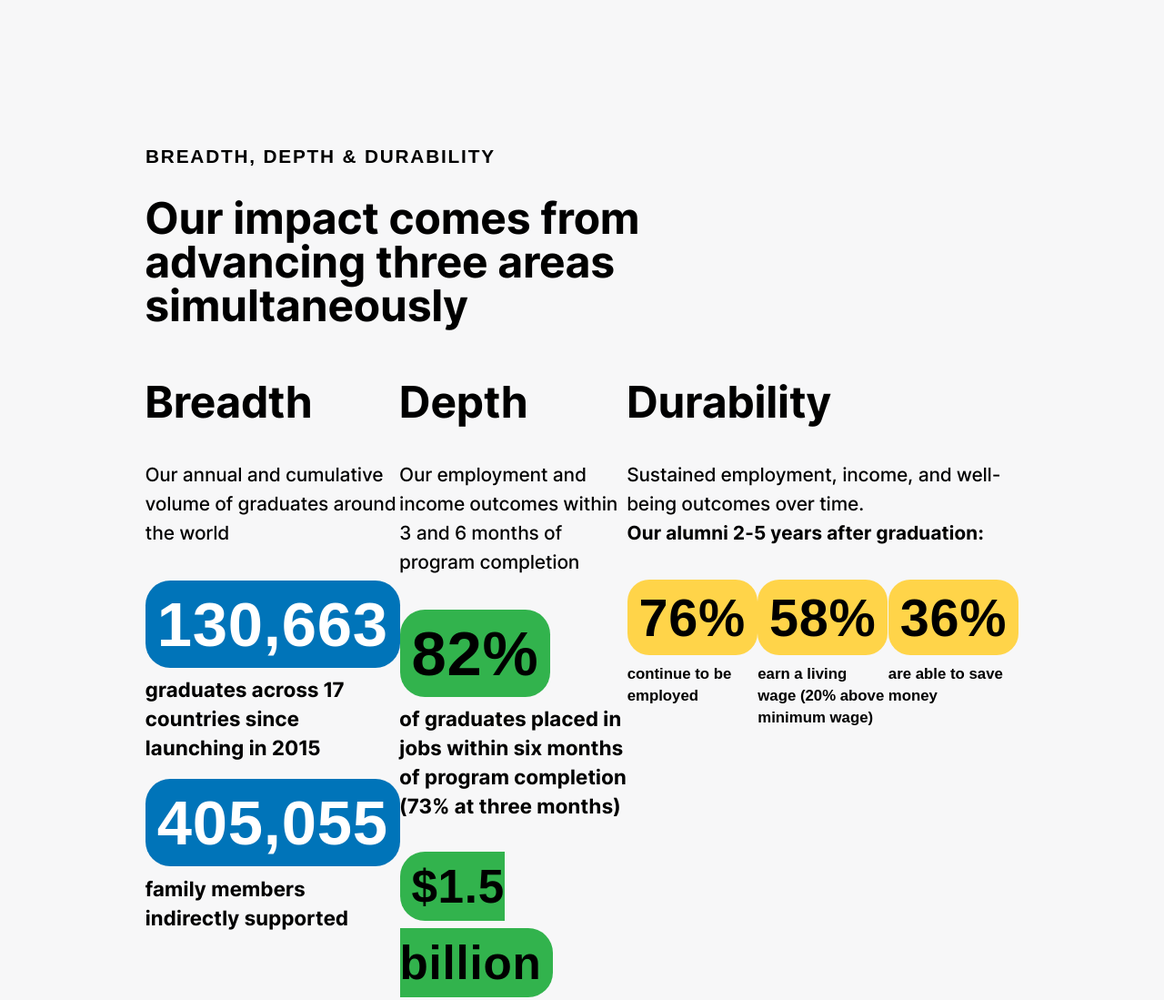
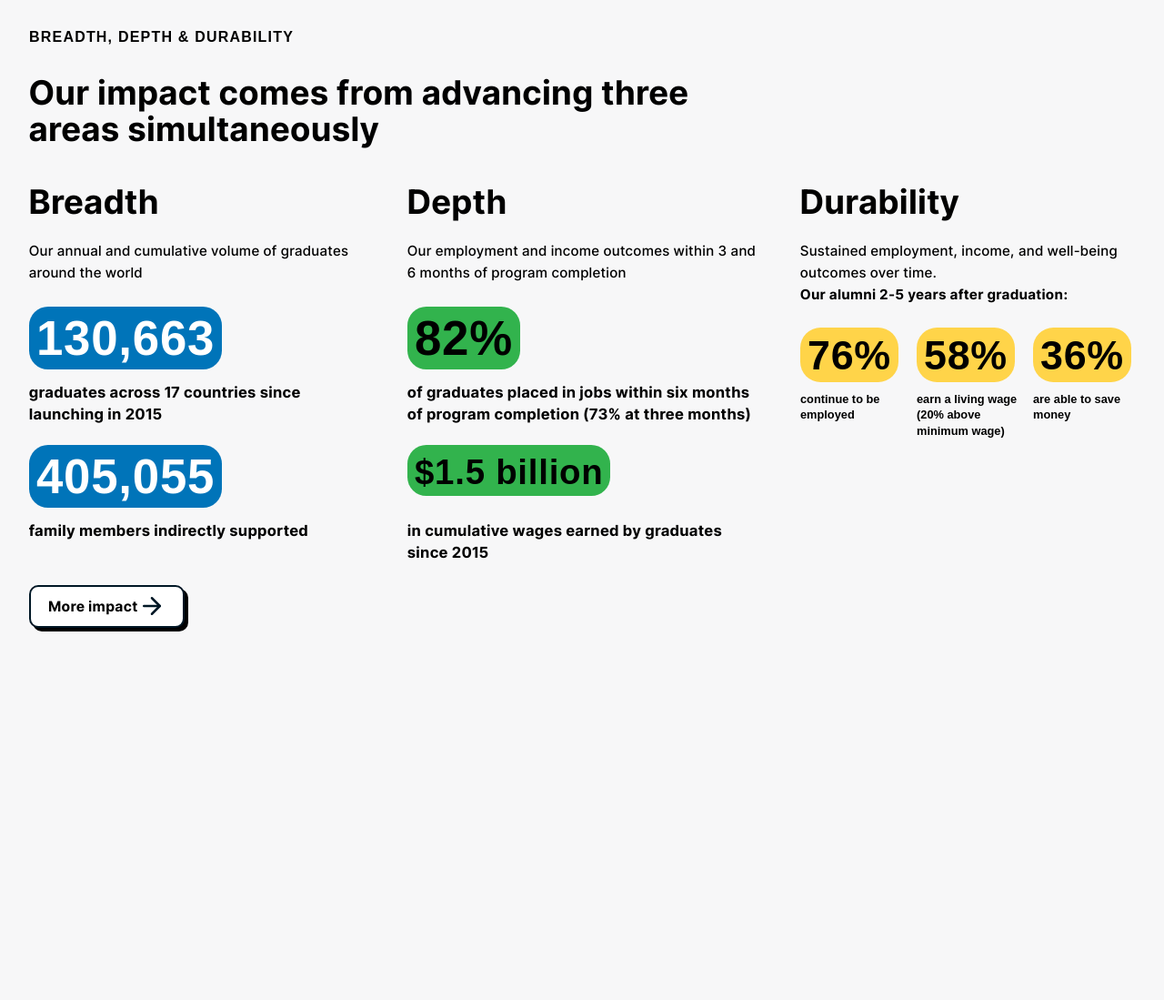
Before and after one commit to Babygungle/JSD9-CSS-1HW, a plain HTML site: page index.html in a window 1280 px wide. Shown: the top 1099 px of the page at 91% size. After the commit the page ends 800 px from the top, so only its background shows below. Drawn offline with Linux system fonts and the light colour scheme; a web font is replaced by a local one.

Commit message:
feat(file): Adjust font size and lay out

```diff
--- a/index.html
+++ b/index.html
@@ -85,7 +85,8 @@
       </div>
       <a
         href="https://www.generation.org/impact/"
-        class="button"
+        id="button"
+        class="button a.button--white"
       >
         More impact
         <svg
--- a/styles.css
+++ b/styles.css
@@ -1,5 +1,4 @@
 @import url('https://fonts.googleapis.com/css2?family=IBM+Plex+Sans+Thai:wght@100;200;300;400;500;600;700&family=Inter+Tight:ital,wght@0,100..900;1,100..900&family=Inter:ital,opsz,wght@0,14..32,100..900;1,14..32,100..900&display=swap');
-
 
 body {
   font-family: "Inter Tight", serif;
@@ -7,77 +6,79 @@ body {
   font-weight: 450;
   font-style:normal;
   letter-spacing:0.2mm;
-  margin: 10rem;
+  margin: 2rem;
   background-color: #f7f7f8;
 }
 
 h2 {
-  font-size: 1.3rem;
+  font-size: 1rem;
   font-weight: 550;
-  letter-spacing: 1.8px;
+  letter-spacing: 1.2px;
   text-transform: uppercase;
   font-family: sans-serif;
 }
 
 h3 {
-  font-size: 3rem;
-  line-height: 3rem;
+  font-size: 2.3rem;
+  line-height: 2.5rem;
   letter-spacing: 1.3px;
   font-weight: 660;
 }
 
 .opening-message{
-  margin-right: 40%;
+  margin-right: 39%;
   margin-top: 2rem;
 }
 .stat-box-line-height {
-  margin-top: 0.6rem;
-  margin-bottom: 2.5rem;
+  margin-top: 0.2rem;
+  margin-bottom: 1.4rem;
 }
 
 p {
-  font-size: 1.3rem;
-  line-height: 2rem;
+  font-size: 0.95rem;
+  line-height: 1.5rem;
+  margin-bottom: 0.4rem;
 }
 
 
 span {
-  padding: 0.6rem 0.8rem;
+  padding: 0.3rem 0.5rem;
   font-weight: 700;
-  border-radius: 1.7rem;
+  border-radius: 1.3rem;
   font-family: sans-serif;
 }
 
 .caption {
   font-weight: bold;
-  line-height: 2rem;
+  line-height: 1.5rem;
   margin-top: 1rem;
-  font-size: 1.4rem;
+  margin-bottom: 1.5rem;
+  font-size: 1.04rem;
 }
 
 .caption-small{
   font-weight: 550;
-  font-size: 1.05rem;
+  font-size: 0.8rem;
   text-align: left;
-  line-height: 1.5rem;
+  line-height: 1.1rem;
   font-family: sans-serif;
   letter-spacing: 0px;
 }
 
 .stat-small-box-radius {
-  border-radius: 1.5rem;
+  border-radius: 1.4rem;
 }
 
 a.button {
   text-decoration: none;
-  font-size: 1.3rem;
+  font-size: 0.98rem;
   font-weight: 700;
   color: #000;
-  padding: 1rem 2.1rem;
+  padding: 0.4rem 1.2rem;
   background-color: #fff;
-  border: 3.5px solid #001725;
-  filter: drop-shadow(5px 5px 0px #000);
-  border-radius: 15px;
+  border: 2px solid #001725;
+  filter: drop-shadow(4px 4px 0px #000);
+  border-radius: 10px;
   display: inline-flex;
   align-items: center;
 }
@@ -105,15 +106,18 @@ a:hover {
 
 
 .stat-box {
-  font-size: 4.3rem;
+  font-size: 3.3rem;
 }
 .stat-font-small{
-  font-size: 3.2rem;
+  font-size: 2.4rem;
+  padding-top: 0.5rem;
+  position: relative;
+  top: -10px;;
 }
 
 .stat-box-small {
   text-align: left;
-  max-width: 155px;
+  max-width: 130px;
 }
 
 .flex-container {
@@ -128,19 +132,19 @@ a:hover {
 .container-inside-stat {
   display: grid;
   grid-template-columns: 1fr 1fr 1fr;
-  gap: 0.03rem;
+  gap: 1rem;
 }
 
 .container-inside-stat > div {
-  font-size: 3.6rem;
+  font-size: 2.8rem;
 }
 
 .durability{
-  width: 32.6rem;
+  width: 23rem;
 }
 .depth {
-  width: 32.5rem;
+  width: 24rem;
 }
 .breadth  {
-  width: 29rem;
+  width: 23rem;
 }
```
